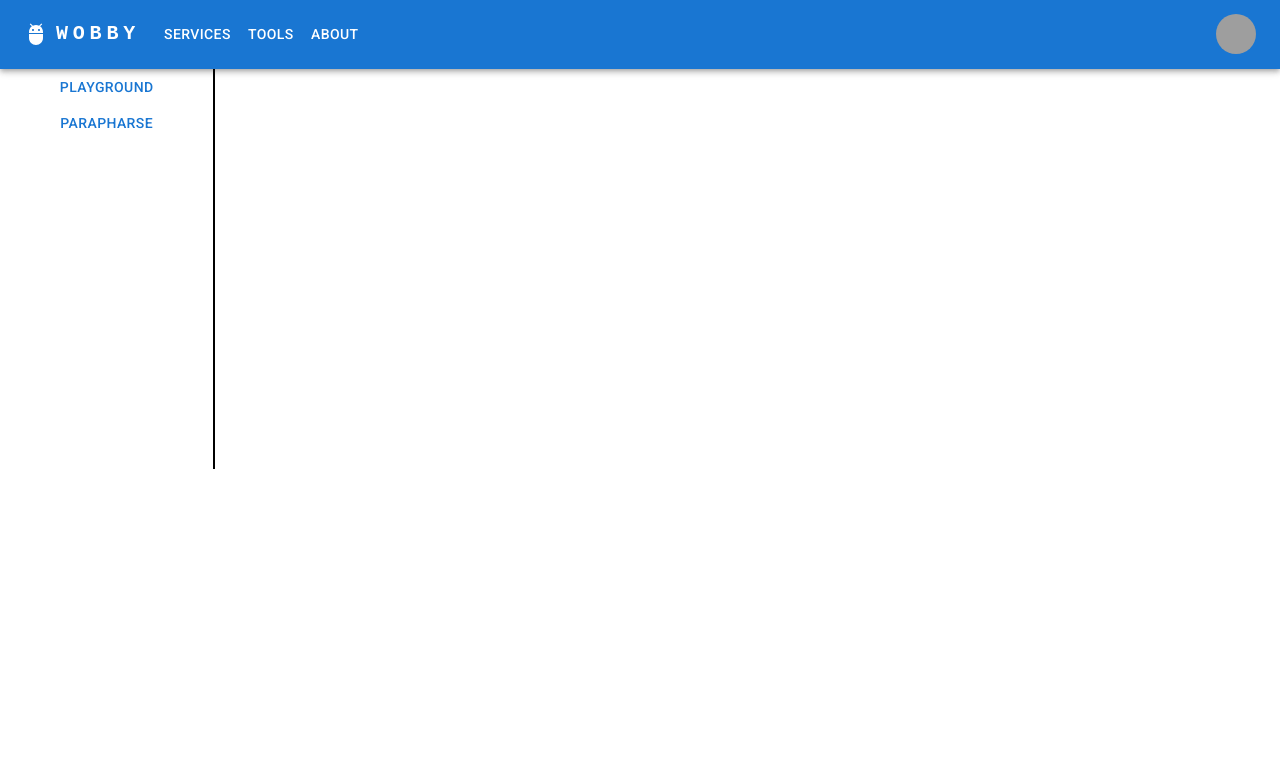
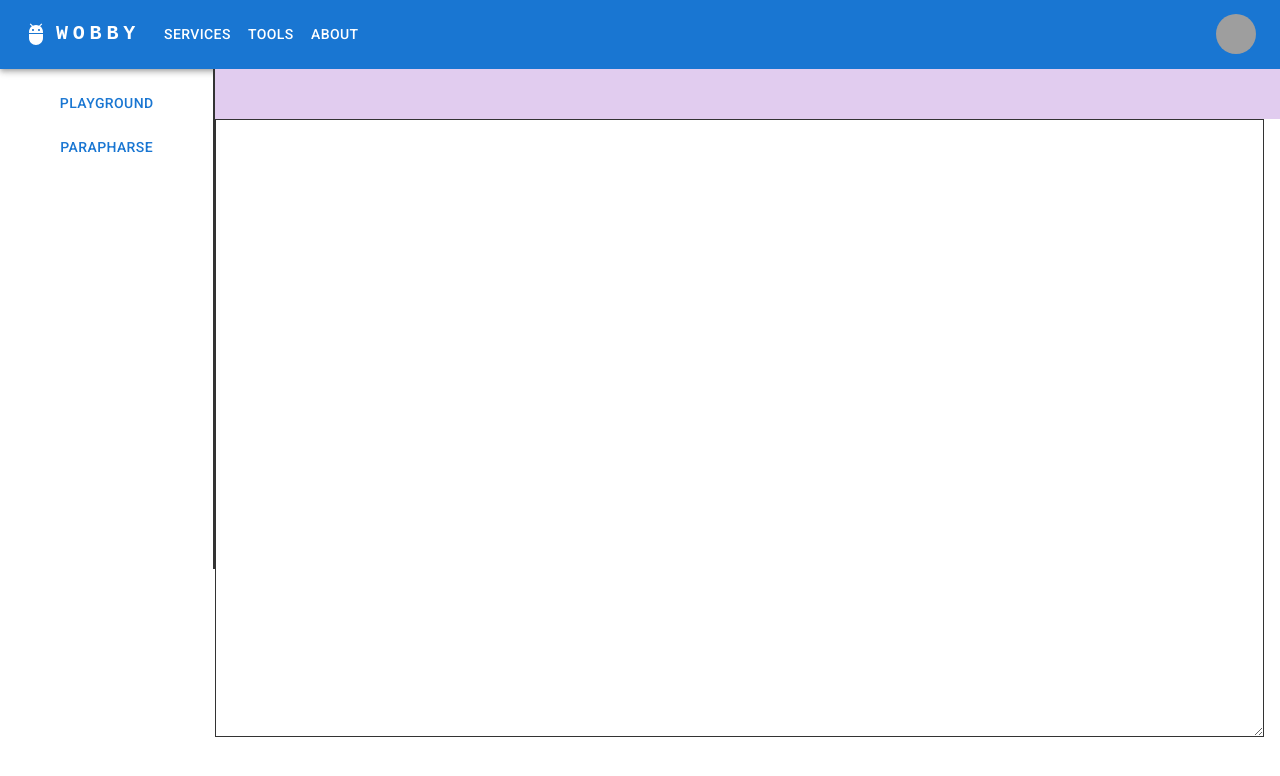
Before and after one commit to DualNature-Org/Wobby, a React (Vite) app: page /tools in a window 1280 px wide. Shown: the top 776 px of the page. Built offline with nearby package versions, Linux system fonts and the light colour scheme; grey boxes are pictures that could not be loaded.

Commit message:
tools setup

```diff
--- a/src/pages/tools/playground.jsx
+++ b/src/pages/tools/playground.jsx
@@ -1,7 +1,18 @@
-export default Playground() {
+import { Box } from "@mui/system";
+
+export default function Playground(){
     return(
-        <div>
-            hdlksa
-        </div>
+        <Box sx={{
+            height: 500,
+            borderLeft: "solid #333 2px",
+        }}>
+            <Box sx={{
+                height: 50,
+                backgroundColor: '#e1ccef'
+            }}>
+
+            </Box>
+            <textarea className="playground-text" placeholder="Enter text"> </textarea>
+        </Box>
     )
 }
--- /dev/null
+++ b/src/pages/tools/tools.css
@@ -0,0 +1,11 @@
+.playground-text{
+    height: 73vh;
+    width: 79.3vw;
+    border: solid #333 1px;
+    padding: 1rem;
+    font-size: 1rem;
+}
+
+.playground-text:focus-visible{
+    outline-width: 0px;
+}
--- a/src/pages/tools/tools.jsx
+++ b/src/pages/tools/tools.jsx
@@ -1,6 +1,6 @@
 import { Button, Grid, Stack } from "@mui/material";
-import { Box } from "@mui/system";
-import React from "react";
+import Playground from "./playground";
+import './tools.css'
 
 
 export default function Tools(){
@@ -8,20 +8,15 @@ export default function Tools(){
     return(
         <Grid container>
 
-            <Grid item xs= {2}>
-                <Stack>
+            <Grid item xs= {2} mt={2}>
+                <Stack spacing={1}>
                     <Button>Playground</Button>
                     <Button>Parapharse</Button>
                 </Stack>
             </Grid>
 
             <Grid item xs= {10}>
-                <Box sx={{
-                    width: 200,
-                    height: 400,
-                    borderLeft: "solid black 2px",
-                }}>
-                </Box>
+                <Playground/>
             </Grid>
 
         </Grid>
```
